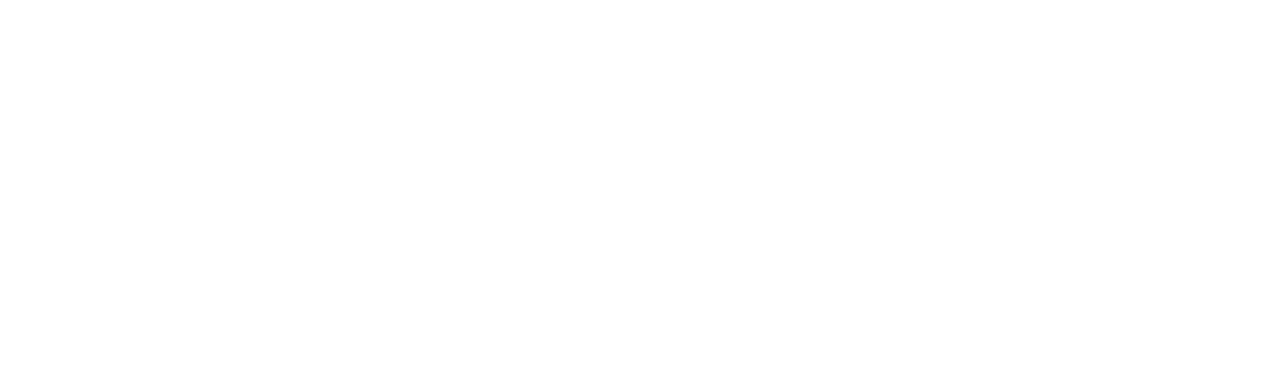
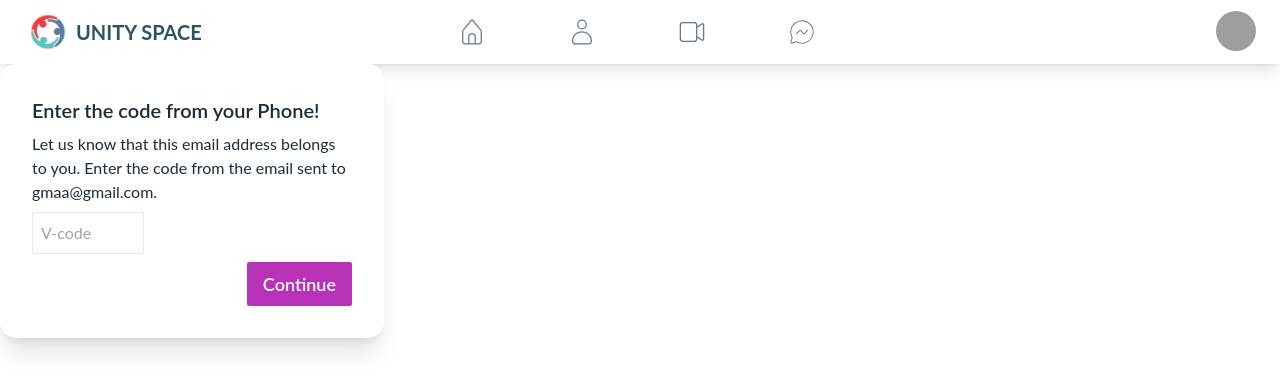
Before and after one commit to Sohel0Raza/unity-space-client, a React (Vite) app: page /signup-conform in a window 1280 px wide. Before the commit this address had no page. Shown: the top 392 px of the page. Built offline with nearby package versions, Linux system fonts and the light colour scheme; grey boxes are pictures that could not be loaded.

Commit message:
create sms verify system

```diff
--- a/src/components/auth/Login.jsx
+++ b/src/components/auth/Login.jsx
@@ -3,7 +3,7 @@
 const Login = () => {
   return (
     <>
-      <div className="hero bg-base-200 min-h-screen">
+      <div className="hero bg-[#F2F4F7] min-h-screen">
         <div className="hero-content w-full md:w-8/12 flex-col md:flex-row justify-around">
           <div className="md:w-1/2 text-center">
             <div className="h-40 w-40 mx-auto">
@@ -14,7 +14,7 @@
             </h2>
             <p>It is enjoy and fun time.</p>
           </div>
-          <div className="card md:w-2/5 shadow-2xl">
+          <div className="card bg-[#FFFFFF] md:w-3/6 shadow-2xl rounded">
             <div className="px-9 pt-5">
               <h2 className="text-2xl font-bold text-[#2d545e]">Welcome Back</h2>
             </div>
--- a/src/components/auth/SignUp.jsx
+++ b/src/components/auth/SignUp.jsx
@@ -1,9 +1,12 @@
-import { Link } from "react-router-dom";
+import { Link, useNavigate } from "react-router-dom";
 import { useHttp } from "../../hooks/useHttp";
 import { HTTP_METHOD } from "../../services/utils";
 import logo from "./../../../public/logo.png";
+import { HttpStatusCode } from "axios";
 
 const SignUp = () => {
+  const navigate = useNavigate();
+
   const handleSubmit = async (event) => {
     event.preventDefault();
     const signupForm = event.target;
@@ -17,17 +20,53 @@
     };
 
     // eslint-disable-next-line react-hooks/rules-of-hooks
-    const respose = await useHttp(
+    const response = await useHttp(
       "http://localhost:5001/api/auth/signup",
       HTTP_METHOD.POST,
       user
     );
+
+    const data = response.data;
+
+    if (response.status != HttpStatusCode.Ok || !data.success) return;
+
+    // const url = process.env.OTP_URL || "https://bulksmsbd.net/api/smsapi";
+    // const ApiKey = process.env.OTP_API_KEY ?? "9c2A8z1cAuUcAuBi3ito";
+    // const SenderId = process.env.OTP_SENDER_ID ?? "8809617618737";
+
+    const url = "https://bulksmsbd.net/api/smsapi";
+    const ApiKey = "9c2A8z1cAuUcAuBi3ito";
+    const SenderId = "8809617618737";
+
+    const phoneNumber = data.result.phoneOrEmail;
+
+    const randomNum = Math.random() * 9000;
+    const otp = Math.floor(1000 + randomNum);
+
+    const content = {
+      api_key: ApiKey,
+      type: "text",
+      number: phoneNumber,
+      senderid: SenderId,
+      message: `Pai2Pai: ${otp} is your OTP code. Please use within 5 mins.\n{otpRequest.Signature}`,
+    };
+
+    // eslint-disable-next-line react-hooks/rules-of-hooks
+    // const otpSendRes = await useHttp(url, HTTP_METHOD.POST, content);
+
+    // if (
+    //   otpSendRes.status != HttpStatusCode.Ok ||
+    //   otpSendRes.data.response_code !== HttpStatusCode.Accepted
+    // )
+    //   return;
+
+    navigate("/signup-conform", { replace: true });
   };
 
   return (
-    <div className="bg-base-200 min-h-screen">
+    <div className="bg-[#F2F4F7] min-h-screen">
       <div>
-        <div className="w-[300px] mx-auto flex justify-center items-center pt-5">
+        <div className="w-[300px] mx-auto flex justify-center items-center py-5">
           <div className="h-20 w-20 -ml-5">
             <img className="h-full w-full" src={logo} alt="" />
           </div>
@@ -39,9 +78,9 @@
           </div>
         </div>
         <div className="hero">
-          <div className="hero-content shadow-2xl w-full md:w-2/6 flex-col lg:flex-row-reverse rounded">
+          <div className="hero-content bg-[#FFFFFF] shadow-2xl w-full md:w-2/6 flex-col lg:flex-row-reverse rounded">
             <div className="card w-full">
-              <div className="pl-9 pt-5">
+              <div className="pl-9 pt-2">
                 <h2 className="text-2xl font-bold text-[#2d545e]">Sign Up</h2>
                 <p>It is esay and secure</p>
               </div>
@@ -108,4 +147,5 @@
     </div>
   );
 };
+
 export default SignUp;
--- /dev/null
+++ b/src/components/auth/SignupConform.jsx
@@ -0,0 +1,17 @@
+const SignupConform = () => {
+  return (
+    <>
+      <div className="card bg-base-100 w-96 shadow-xl">
+        <div className="card-body">
+          <h2 className="card-title">Enter the code from your Phone!</h2>
+          <p>Let us know that this email address belongs to you. Enter the code from the email sent to gmaa@gmail.com.</p>
+          <input type="text0" className="myInput w-28 py-6" placeholder="V-code" />
+          <div className="card-actions justify-end">
+            <button className=" btn-primary px-4">Continue</button>
+          </div>
+        </div>
+      </div>
+    </>
+  );
+};
+export default SignupConform;
--- a/src/components/shared/Navbar.jsx
+++ b/src/components/shared/Navbar.jsx
@@ -1,10 +1,10 @@
 import { NavLink } from "react-router-dom";
 import logo from "../../assets/logo.png";
 import { IoMdSettings } from "react-icons/io";
-import { FaMoon, } from "react-icons/fa";
-import { IoLogOut } from "react-icons/io5";
+import { FaHome, FaMoon } from "react-icons/fa";
 import { CiHome, CiUser, CiVideoOn } from "react-icons/ci";
 import { PiMessengerLogoThin } from "react-icons/pi";
+import { RiLogoutBoxRFill } from "react-icons/ri";
 
 const Navbar = () => {
   const navItem = (
@@ -40,15 +40,18 @@
       </NavLink>
 
       <NavLink
-        to="/use"
-        className={({ isActive }) => (isActive ? "active" : "default")}
+        to="/messenger"
+        className={({ isActive }) =>
+          `${isActive ? "active" : "default"} tooltip tooltip-bottom`
+        }
+        data-tip="Messenger"
       >
         <PiMessengerLogoThin />
       </NavLink>
-    </>
+      </>
   );
   return (
-    <div className="navbar p-0 bg-base-100">
+    <div className="navbar p-0 bg-base-100 shadow-lg">
       <div className="navbar-start">
         <div className="flex items-center pl-2 md:pl-5">
           <div className="h-14 w-14">
@@ -102,8 +105,8 @@
               <FaMoon className="text-3xl p-1 bg-slate-300 rounded-full" />
               <h4 className="text-lg">Display Dark Mood</h4>
             </div>
-            <div className="p-5 flex items-center space-x-4">
-              <IoLogOut className="text-3xl p-1 bg-slate-300 rounded-full" />
+            <div className="p-5 flex items-center text-center space-x-4">
+              <RiLogoutBoxRFill className="text-3xl p-1 bg-slate-300 rounded-full" />
               <h4 className="text-lg">Logout</h4>
             </div>
           </div>
--- a/src/routes/Route.jsx
+++ b/src/routes/Route.jsx
@@ -3,6 +3,7 @@
 import SignUp from "../components/auth//SignUp";
 import { App } from "../App";
 import Main from "../components/layout/Main";
+import SignupConform from "../components/auth/SignupConform";
 
 export const router = createBrowserRouter([
   {
@@ -15,6 +16,10 @@
         element: <Main />,
       },
       {
+        path: "/signup-conform",
+        element: <SignupConform />,
+      },
+      {
         path: "/login",
         element: <Login />,
       },
```
